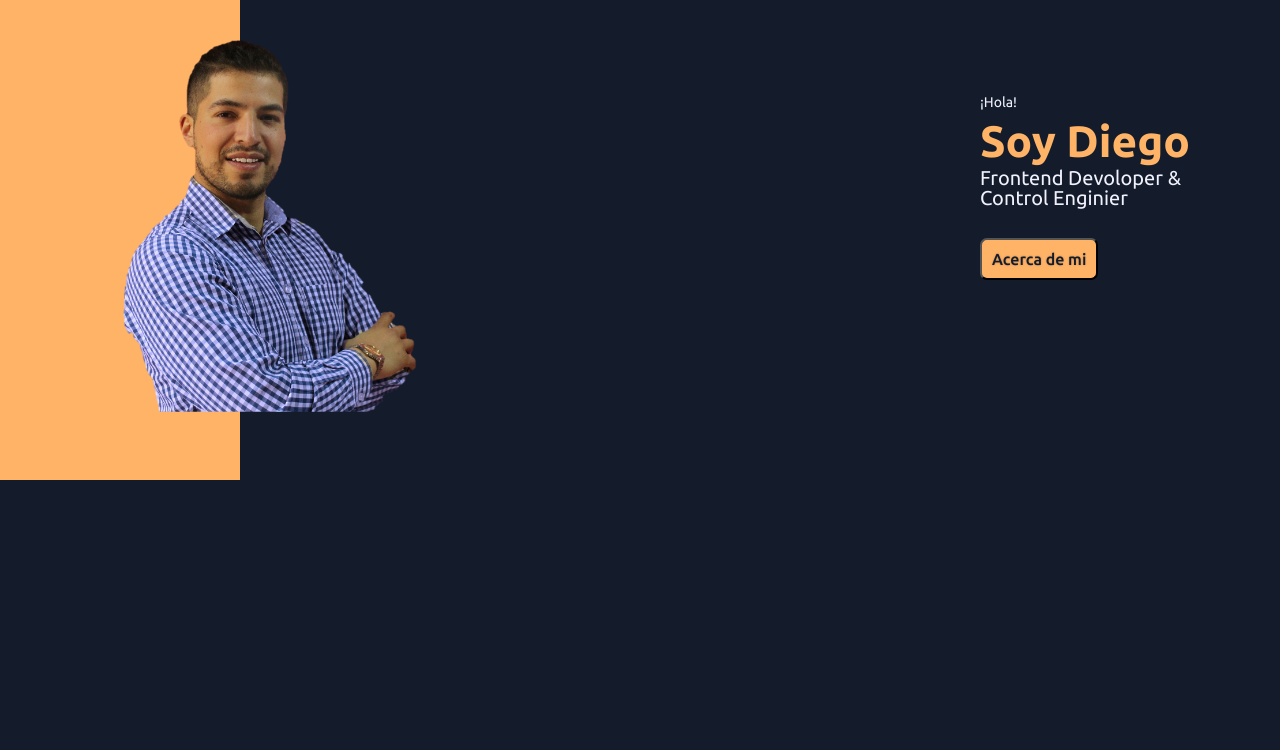
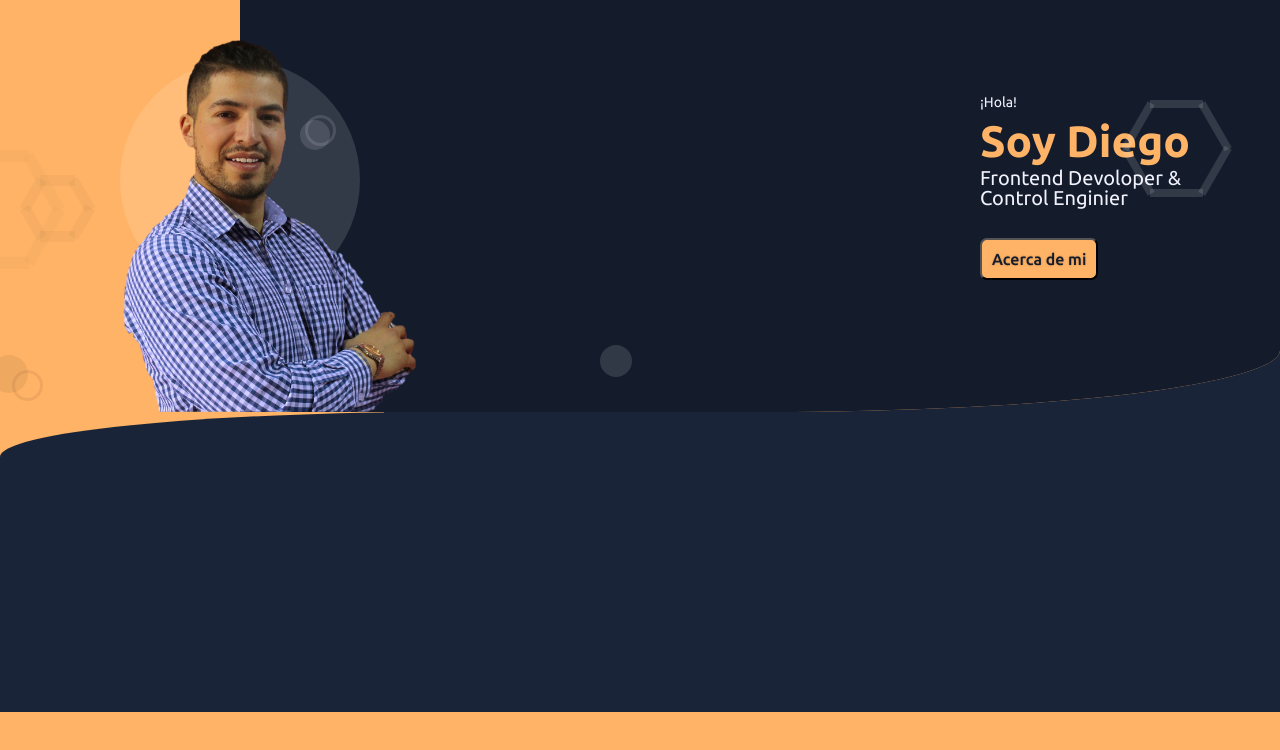
Before and after one commit to Diegogar10/portafolio-dg, a React (Vite) app: page / in a window 1280 px wide. Shown: the top 750 px of the page. Built offline with nearby package versions, Linux system fonts and the light colour scheme.

Commit message:
comonets figures of background

```diff
--- a/src/App.scss
+++ b/src/App.scss
@@ -1,5 +1,7 @@
+@import './styles/globals';
 .app{
   width: 100%;
+
 }
 
 .logo {
--- /dev/null
+++ b/src/components/About.scss
@@ -0,0 +1,20 @@
+@import '../styles/globals';
+.about__me {
+  position: relative;
+  background: $blueDarkLight;
+  width: 100%;
+  height: 300px;
+  border-top-left-radius: 35% 15%;
+  z-index: -1;
+
+  &::after {
+    content: '';
+    position: absolute;
+    height: 81px;
+    top:-80px;
+    left: 30%;
+    right: 0;
+    background: $blueDarkLight;
+    z-index: 2;
+  }
+}
--- /dev/null
+++ b/src/components/About.tsx
@@ -0,0 +1,12 @@
+import React from 'react';
+import './About.scss';
+
+const About = () => {
+  return (
+    <main className='about__me'>
+
+    </main>
+  )
+}
+
+export default About;
--- a/src/components/Header.scss
+++ b/src/components/Header.scss
@@ -4,31 +4,32 @@
   content: '';
   position: absolute;
   top: 0;
-  bottom: 0;
+  bottom: -1px;
   right: $right;
   left: $left;
   background: $color;
 }
 
 .header__container{
+
   position: relative;
   display: flex;
   justify-content: space-between;
   align-items: start;
   background-color: $greenLow;
   width: 100vw;
-  height: 60vh;
+
   overflow: hidden;
+  border-bottom-right-radius: 40% 15%;
   &::after{
     @include styleBackground($blueDark, 0, 240px);
     z-index: 0;
   }
-
   .header__image{
     margin-left: 120px;
     margin-top: 40px;
     width: 300px;
-    z-index: 1;
+    z-index: 2;
   }
 
   .header__info {
@@ -63,4 +64,5 @@
 
     }
   }
+
 }
--- a/src/components/Header.tsx
+++ b/src/components/Header.tsx
@@ -1,5 +1,7 @@
 import React from 'react';
 import imgPefil from '../assets/images/sinFondoPefil.png';
+import Circle from './elements/Circle';
+import Hexagon from './elements/Hexagon';
 import './Header.scss';
 
 const Header = () => {
@@ -13,6 +15,16 @@ const Header = () => {
         {/* <p>Bienvenidos a mi pagina personal. <br /> Quedate conmigo... te contare un poco de mi experiencia!</p> */}
         <button>Acerca de mi</button>
       </section>
+      <Circle r={240} x={60} y={120} />
+      <Circle r={30} x={120} y={300} />
+      <Circle r={32} x={345} y={600} />
+      <Circle r={38} x={355} y={-10} color='#00000010'/>
+      <Circle r={25} x={115} y={305} fill='yes' line={3} />
+      <Circle r={25} x={370} y={12} fill='yes' line={3} color='#00000010'/>
+      <Hexagon l={110} x={150} y={-34} color='#00000005' line={12}/>
+      <Hexagon l={55} x={175} y={40} color='#00000008' line={11}/>
+      <Hexagon l={95} x={100} y={30} color='#ffffff20' line={8} pos={true}/>
+      {/* <Hexagon l={50} x={160} y={30} color='#ffffff20' line={8} pos={true}/> */}
     </div>
   )
 }
--- /dev/null
+++ b/src/components/elements/Circle.scss
@@ -0,0 +1,13 @@
+.circle__background {
+  position: absolute;
+  background-color: #FFFFFF20;
+  border-radius: 50%;
+  z-index: 1;
+}
+
+.circle__border {
+  position: absolute;
+  border: 5px solid #FFFFFF20;
+  border-radius: 50%;
+  z-index: 1;
+}
--- /dev/null
+++ b/src/components/elements/Circle.tsx
@@ -0,0 +1,35 @@
+import React from 'react';
+import './Circle.scss';
+
+const Circle = (
+    {r, x, y, fill, line, color}
+    :{r:number, x:number, y:number, fill?:string , line?: number, color?:string}
+  ) => {
+  const styles= {
+    width: r,
+    height: r,
+    top: x,
+    left: y,
+    borderWidth: line,
+  }
+
+  return (
+    <div
+      className={!fill? 'circle__background' : 'circle__border'}
+      style={
+        fill?
+          {
+            ...styles,
+            borderColor: color,
+          }:
+          {
+            ...styles,
+            background: color,
+          }
+      }
+    >
+    </div>
+  )
+}
+
+export default Circle;
--- /dev/null
+++ b/src/components/elements/Hexagon.scss
@@ -0,0 +1,20 @@
+@mixin styleRectangules($angle) {
+  position: absolute;
+  height: 90%;
+  border-top: 5px solid black;
+  border-bottom: 5px solid black;
+  transform: rotate($angle);
+}
+.hexagon__background{
+  position: absolute;
+  z-index: 1;
+  div:nth-child(1){
+    @include styleRectangules(0deg);
+  }
+  div:nth-child(2){
+    @include styleRectangules(60deg)
+  }
+  div:nth-child(3){
+    @include styleRectangules(-60deg)
+  }
+}
--- /dev/null
+++ b/src/components/elements/Hexagon.tsx
@@ -0,0 +1,38 @@
+import React from 'react';
+import './Hexagon.scss';
+
+const Hexagon = (
+  {l, x, y, color, line, pos}:
+  {l:number, x:number, y:number, color:string, line: number, pos?:boolean}
+  ) => {
+
+  const styles={
+    borderColor: color,
+    borderWidth: line,
+    width: (0.5*l)+(line/1.5),
+  }
+
+  return (
+    <div
+      className='hexagon__background'
+      style={
+        pos? {
+          top: x,
+          right:y,
+          width:l+5,
+          height:l-5,
+        }:{
+          top: x,
+          left:y,
+          width:l+5,
+          height:l-5,
+      }}
+    >
+      <div style={{...styles}}></div>
+      <div style={{...styles}}></div>
+      <div style={{...styles}}></div>
+    </div>
+  )
+}
+
+export default Hexagon;
--- a/src/index.scss
+++ b/src/index.scss
@@ -3,7 +3,7 @@
 
 
     font-family: $mainFont;
-    background-color: $blueDark;
+    background-color: $greenLow;
 
     font-synthesis: none;
     text-rendering: optimizeLegibility;
--- a/src/routes/Home.tsx
+++ b/src/routes/Home.tsx
@@ -1,10 +1,12 @@
 import React from 'react';
+import About from '../components/About';
 import Header from '../components/Header';
 
 const Home = () => {
   return (
     <div>
       <Header/>
+      <About/>
     </div>
   )
 }
--- a/src/styles/_globals.scss
+++ b/src/styles/_globals.scss
@@ -1,4 +1,5 @@
 $blueDark:#141C2C;
+$blueDarkLight:#1a2438;
 $blueGrey: #3C4C5C;
 $blueLight:#F1F1FC;
 $violet: #CACAE7;
```
